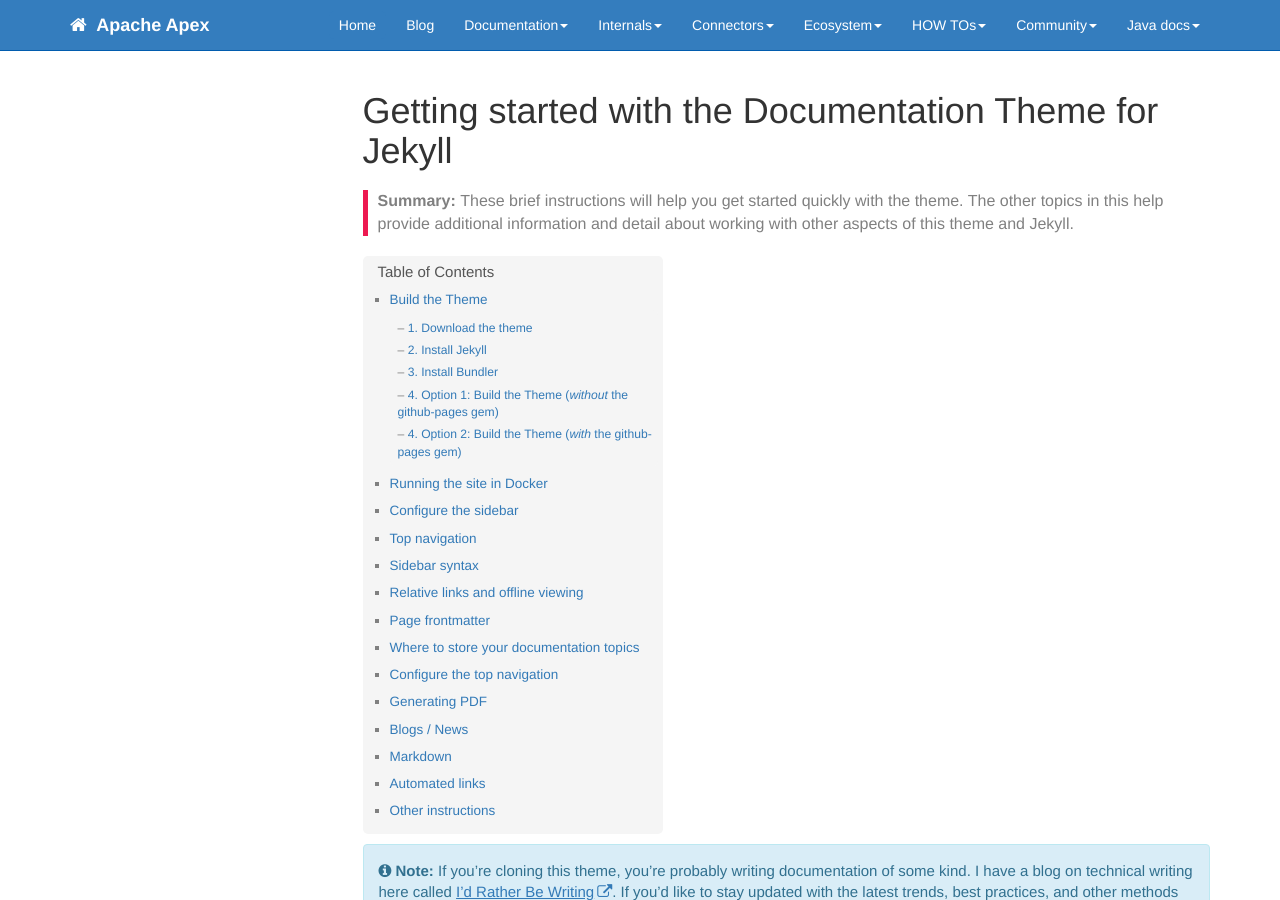
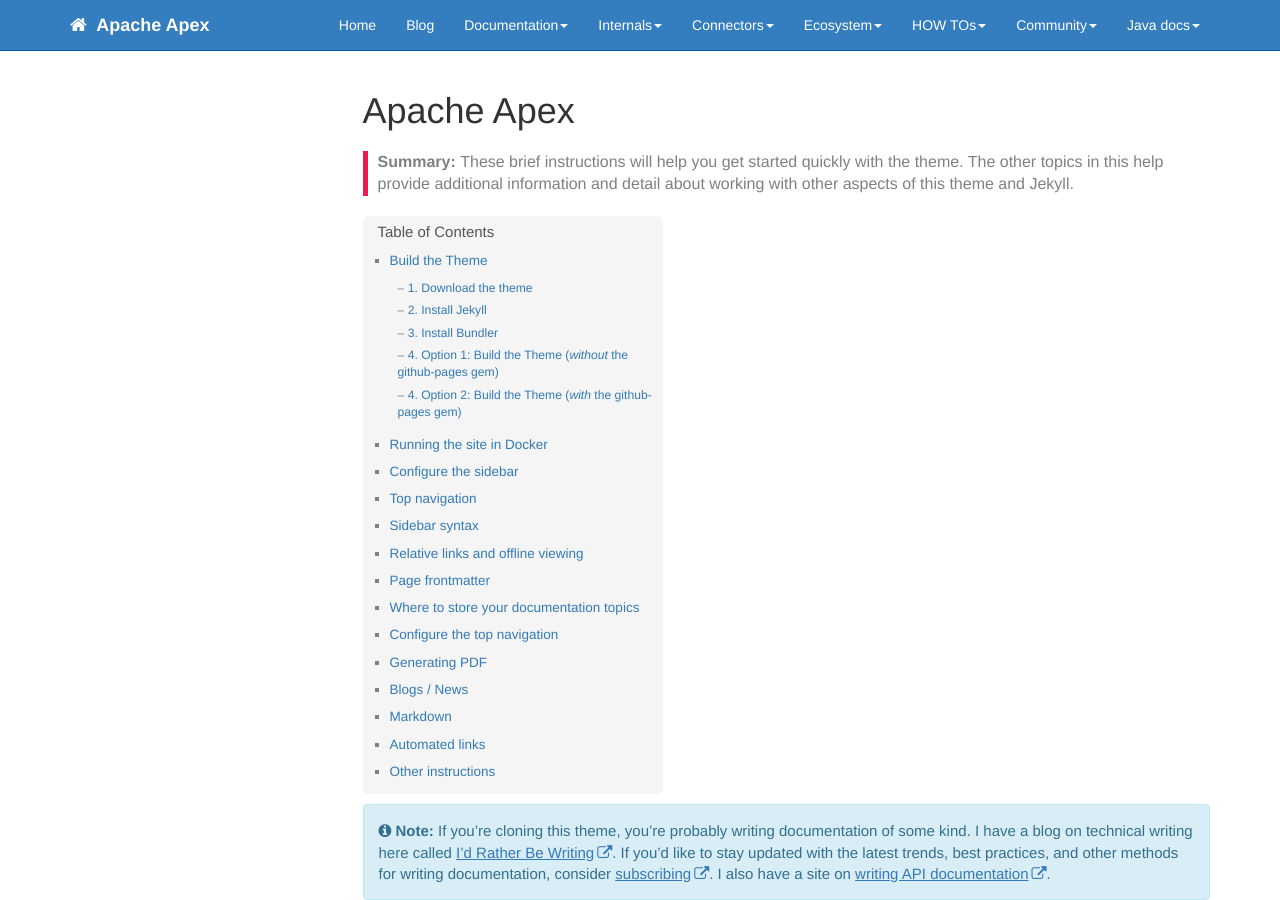
Before and after one commit to apacheapex/apacheapex.github.io, a Jekyll site: the page built from index.md, in a window 1280 px wide and 900 px high. Built offline with Jekyll 4.4.1, drawn with Linux system fonts in a browser that asks for light colours; nearby versions of some CDN libraries; comment, search, counter and statistics services are not loaded.

Commit message:
First skeleton

```diff
--- a/_config.yml
+++ b/_config.yml
@@ -115,7 +115,7 @@ sidebars:
 - product2_sidebar
 - other
 
-description: "Intended as a documentation theme based on Jekyll for technical writers documenting software and other technical products, this theme has all the elements you would need to handle multiple products with both multi-level sidebar navigation, tags, and other documentation features."
+description: "Apache Apex "
 # the description is used in the feed.xml file
 
 # needed for sitemap.xml file only
--- a/index.md
+++ b/index.md
@@ -1,5 +1,5 @@
 ---
-title: "Getting started with the Documentation Theme for Jekyll"
+title: "Apache Apex"
 keywords: sample homepage
 tags: [getting_started]
 permalink: index.html
```
Also changed, not shown: 2 other files.
